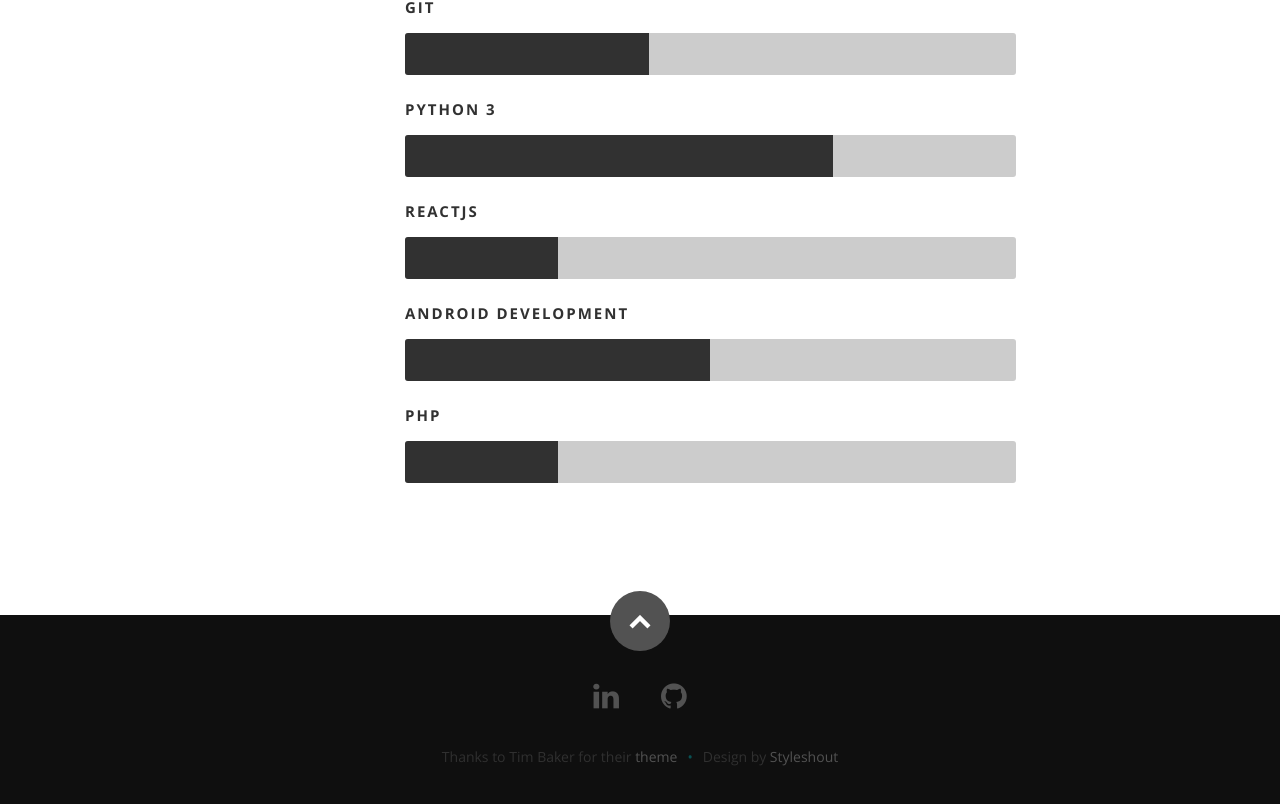
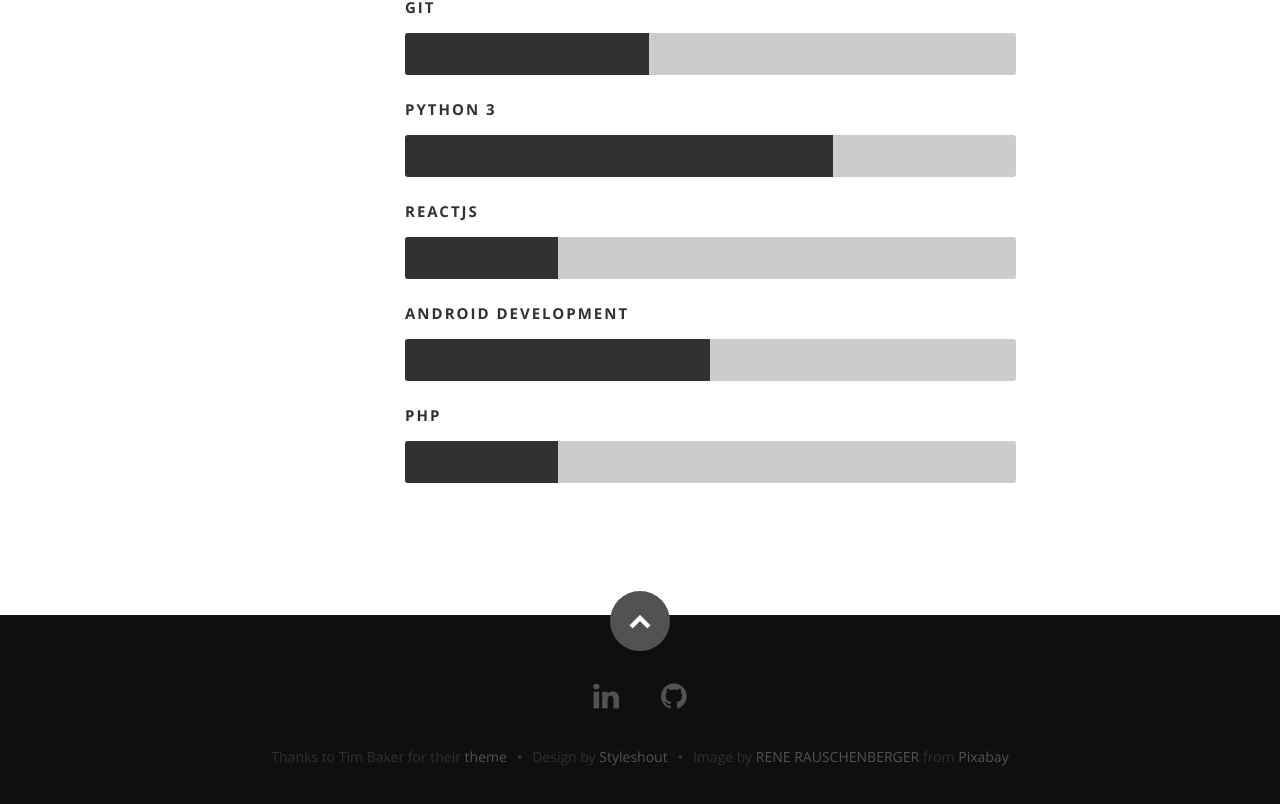
Before and after one commit to rahul-sundaresan/personal-portfolio, a React (Create React App) app: page / in a window 1280 px wide. Shown: the part 2803-3607 px from the top of the page. Built offline with nearby package versions, Linux system fonts and the light colour scheme.

Commit message:
added credit for image

```diff
--- a/src/Components/Footer.jsx
+++ b/src/Components/Footer.jsx
@@ -21,6 +21,7 @@ class Footer extends Component {
            <ul className="copyright">
               <li>Thanks to Tim Baker for their <a title="React JS Resume Web App Template" href="https://github.com/tbakerx/react-resume-template">theme</a></li>
               <li>Design by <a title="Styleshout" href="http://www.styleshout.com/">Styleshout</a></li>
+              <li>Image by <a href="https://pixabay.com/users/rauschenberger-4614580/?utm_source=link-attribution&amp;utm_medium=referral&amp;utm_campaign=image&amp;utm_content=3806668">RENE RAUSCHENBERGER</a> from <a href="https://pixabay.com/?utm_source=link-attribution&amp;utm_medium=referral&amp;utm_campaign=image&amp;utm_content=3806668">Pixabay</a></li>
            </ul>
 
         </div>
```
